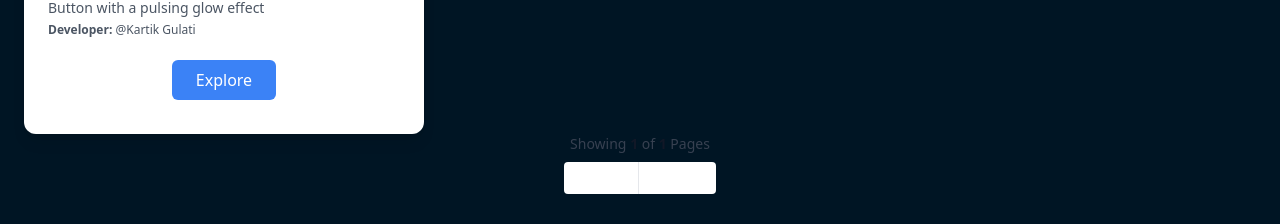
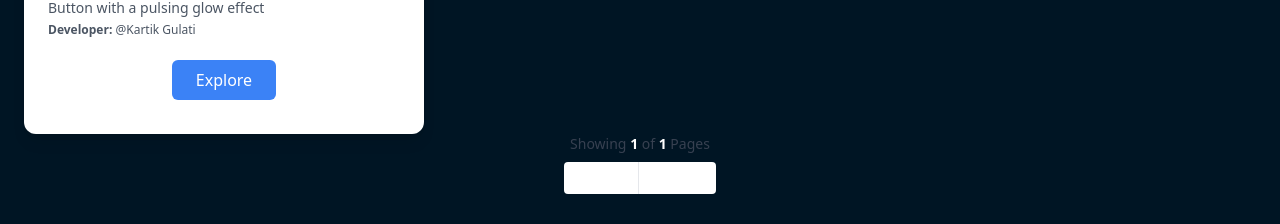
Before and after one commit to kartikgulati/ButtonStudio, a React (Vite) app: page / in a window 1280 px wide. Shown: the part 1619-1843 px from the top of the page. Built offline with nearby package versions, Linux system fonts and the light colour scheme.

Commit message:
color updated in small elements

```diff
--- a/src/components/ui/ButtonShowcaseCard.jsx
+++ b/src/components/ui/ButtonShowcaseCard.jsx
@@ -26,7 +26,7 @@ const ButtonShowcaseCard = ({ title, description, component, code, dev }) => {
         <button onClick={handleCopy}>
           <Copy color="#808080" size={18} />
         </button>
-        {isCopied && <span className="text-xs text-green-500 ml-2">Copied!</span>}
+        {isCopied && <span className="text-xs text-indigo-600 ml-2">Copied!</span>}
       </div>
 
       <h3 className="text-xl font-semibold mb-3">{title}</h3>
--- a/src/components/ui/ButtonShowcaseData.jsx
+++ b/src/components/ui/ButtonShowcaseData.jsx
@@ -108,7 +108,7 @@ const ButtonShowcaseData = () => {
 <div className="flex flex-col items-center">
 
   <span className="text-sm text-gray-700 dark:text-gray-400">
-      Showing <span className="font-semibold text-gray-900">{currentPage}</span> of <span className="font-semibold text-gray-900 dark:text-gray">{totalPages}</span> Pages
+      Showing <span className="font-semibold text-white">{currentPage}</span> of <span className="font-semibold text-white dark:text-gray">{totalPages}</span> Pages
   </span>
   <div className="inline-flex mt-2 xs:mt-0">
 
```
